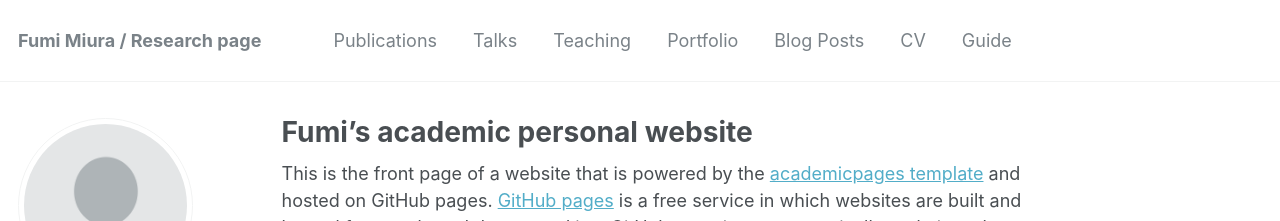
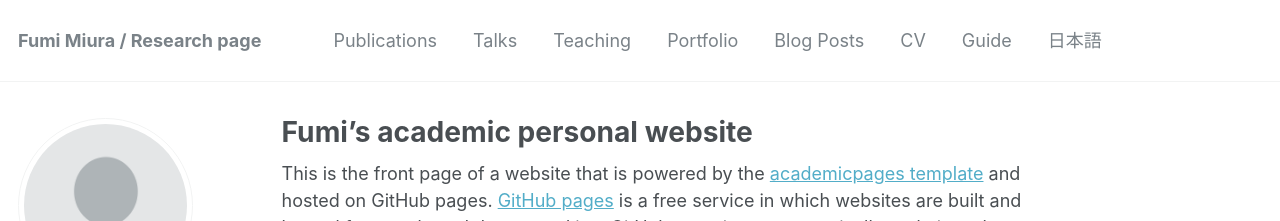
Before and after one commit to fmiura/fmiura.github.io, a Jekyll site: the page built from _pages/about.md, in a window 1280 px wide and 900 px high. Shown: the top 221 px of the window. Built offline with Jekyll 4.4.1, drawn with Linux system fonts in a browser that asks for light colours; some web fonts are replaced.

Commit message:
Update navigation.yml

```diff
--- a/_data/navigation.yml
+++ b/_data/navigation.yml
@@ -20,3 +20,6 @@ main:
 
   - title: "Guide"
     url: /markdown/
+
+  - title: "日本語"
+    url: /japanese/
```
